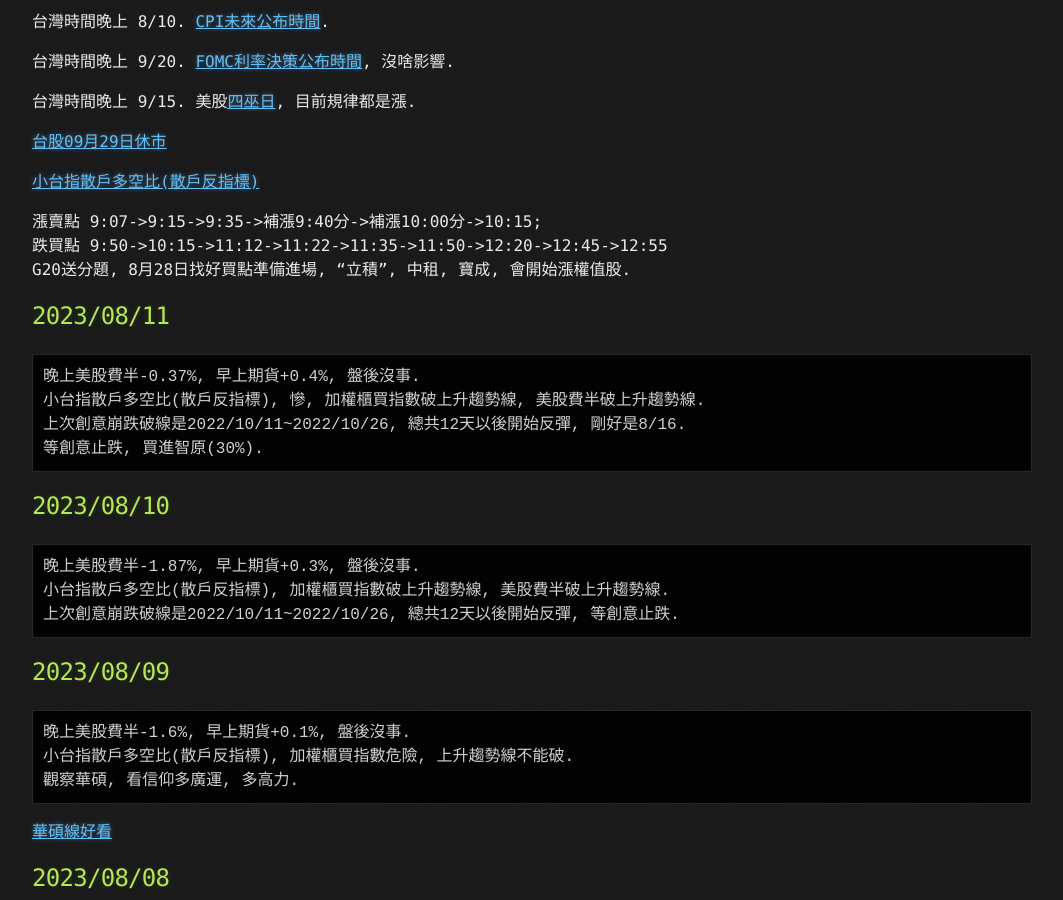
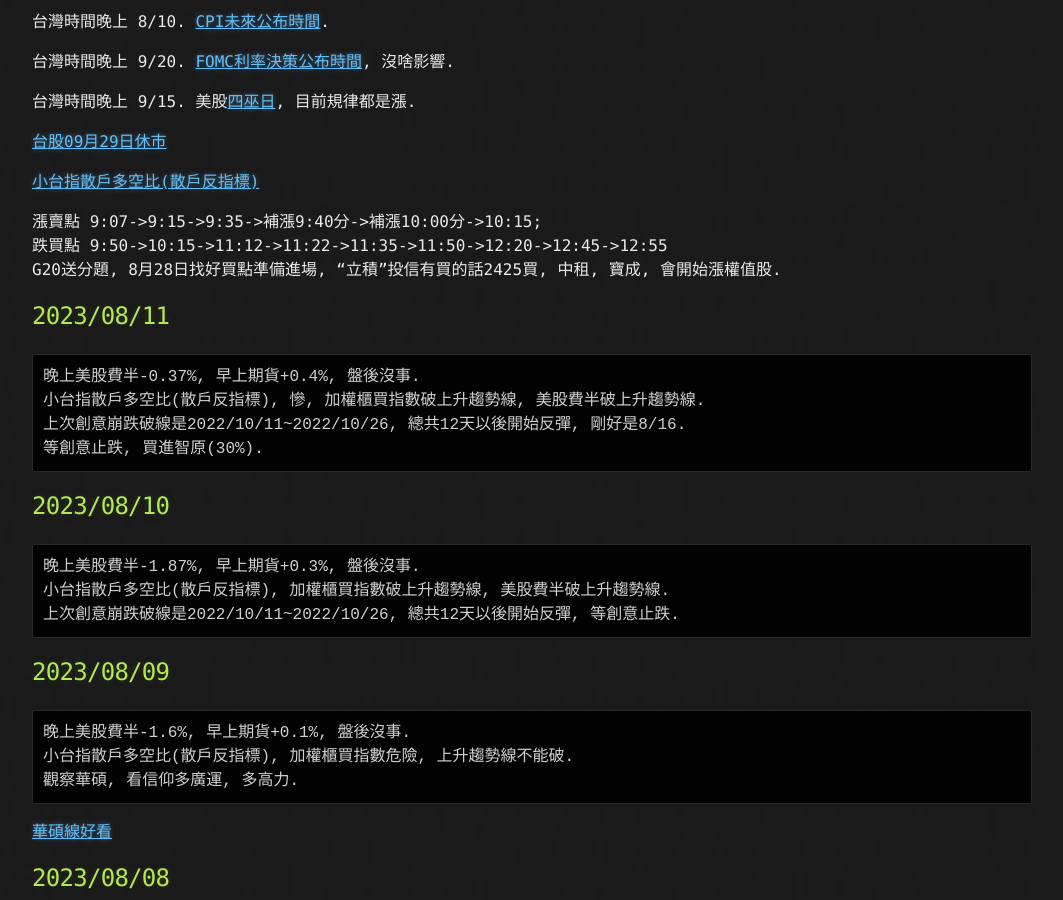
Before and after one commit to lepg5487/Stock_God, a Jekyll site: the page built from index.md, in a window 1280 px wide and 900 px high, scrolled down 328 px. Shown: the whole window, without its empty margins (108-1171 px from the left). Built offline with Jekyll 4.4.1, drawn with Linux system fonts in a browser that asks for light colours; our own code applies the rules of GitHub Pages for plain Markdown files.

Commit message:
Update index.md

````diff
--- a/index.md
+++ b/index.md
@@ -18,7 +18,7 @@ layout: testlayouts
 
 漲賣點 9:07->9:15->9:35->補漲9:40分->補漲10:00分->10:15;
 跌買點 9:50->10:15->11:12->11:22->11:35->11:50->12:20->12:45->12:55
-G20送分題, 8月28日找好買點準備進場, "立積", 中租, 寶成, 會開始漲權值股.
+G20送分題, 8月28日找好買點準備進場, "立積"投信有買的話2425買, 中租, 寶成, 會開始漲權值股.
 
 ## 2023/08/11
 ```
````
